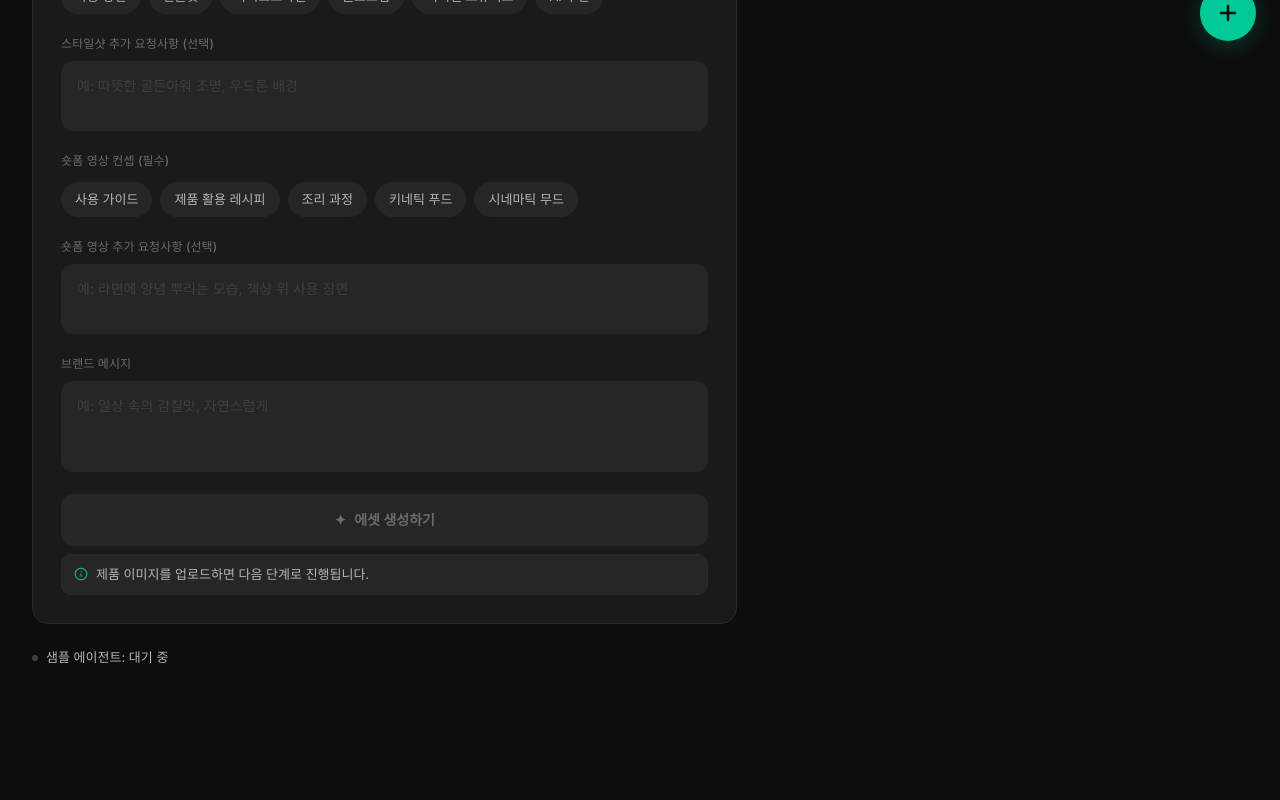
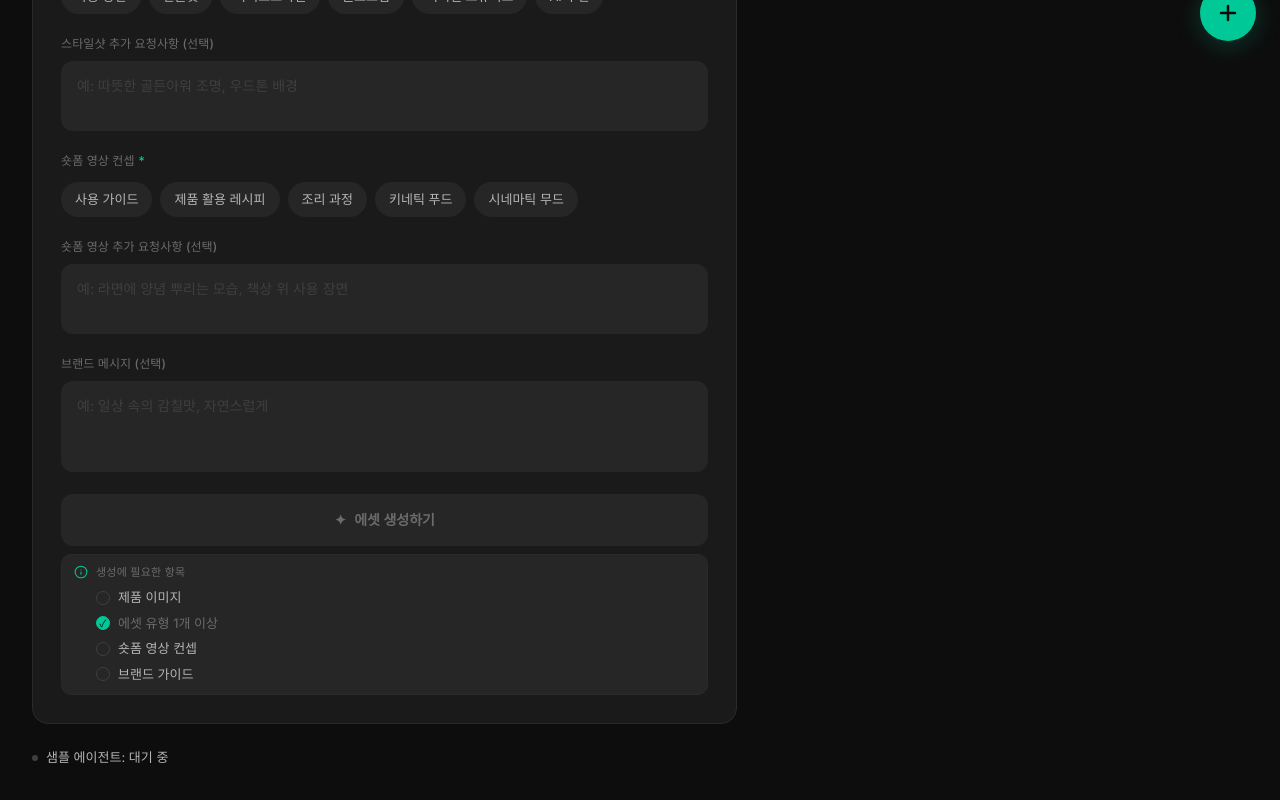
Before and after one commit to satoru-bitree/design-agent-lizy, a Next.js app: page /dashboard in a window 1280 px wide. Shown: the part 735-1535 px from the top of the page. Before the commit the page ends 1435 px from the top, so only its background shows below. Built offline with nearby package versions, Linux system fonts and the light colour scheme; a web font is replaced by a local one.

Commit message:
UI 수정

```diff
--- a/src/components/dashboard/asset-upload-form.tsx
+++ b/src/components/dashboard/asset-upload-form.tsx
@@ -118,24 +118,34 @@ export function AssetUploadForm({
     });
   };
 
-  // Validation precedence: submitting → file → types → short_video concept → brand state
-  const disabledReason = submitting
-    ? null
-    : !file
-      ? "제품 이미지를 업로드하면 다음 단계로 진행됩니다."
-      : assetTypes.size === 0
-        ? "에셋 유형을 1개 이상 선택해주세요."
-        : assetTypes.has("short_video") && shortVideoConcept === null
-          ? "숏폼 영상 컨셉을 선택해주세요."
-          : brandStatus === "idle"
-            ? "먼저 브랜드 가이드를 적용하면 시장에 맞춘 결과물을 받을 수 있습니다."
-            : brandStatus === "analyzing"
-              ? "브랜드 분석이 끝나면 활성화됩니다."
+  // Submission requirements surfaced as a live checklist near the CTA so the
+  // user can see at a glance what still needs to be filled. Each row toggles
+  // done as the user works through the form. Brand-guide row carries inline
+  // state in its label (분석 중 / 재업로드 필요) since users can't fix it from
+  // this form — they need context for why it's pending.
+  const checklist: { label: string; done: boolean }[] = [
+    { label: "제품 이미지", done: !!file },
+    { label: "에셋 유형 1개 이상", done: assetTypes.size > 0 },
+    ...(assetTypes.has("short_video")
+      ? [
+          {
+            label: "숏폼 영상 컨셉",
+            done: shortVideoConcept !== null,
+          },
+        ]
+      : []),
+    {
+      label:
+        brandStatus === "analyzing"
+          ? "브랜드 가이드 (분석 중)"
           : brandStatus === "error"
-                ? "브랜드 분석에 실패했습니다. 다시 업로드해주세요."
-                : null;
-
-  const canSubmit = !disabledReason && !submitting;
+            ? "브랜드 가이드 (재업로드 필요)"
+            : "브랜드 가이드",
+      done: brandStatus === "ready",
+    },
+  ];
+  const allDone = checklist.every((c) => c.done);
+  const canSubmit = allDone && !submitting;
 
   const handleSubmit = () => {
     if (!file || assetTypes.size === 0 || brandStatus !== "ready") return;
@@ -217,7 +227,7 @@ export function AssetUploadForm({
       {/* Form card */}
       <section className="flex flex-col gap-[22px] rounded-xl border border-border bg-surface-1 p-5 sm:p-7">
         {/* Dropzone */}
-        <Field label="제품 이미지 업로드" htmlFor="product-image">
+        <Field label="제품 이미지 업로드" htmlFor="product-image" required>
           <div
             {...getRootProps({
               role: "button",
@@ -296,7 +306,7 @@ export function AssetUploadForm({
               options={[...MARKETS]}
             />
           </Field>
-          <Field label="에셋 유형">
+          <Field label="에셋 유형" required>
             <div
               role="group"
               aria-label="에셋 유형"
@@ -396,7 +406,7 @@ export function AssetUploadForm({
             on top. Both optional; absent state lets the model pick. */}
         {assetTypes.has("short_video") && (
           <>
-            <Field label="숏폼 영상 컨셉 (필수)">
+            <Field label="숏폼 영상 컨셉" required>
               <div
                 role="group"
                 aria-label="숏폼 영상 컨셉"
@@ -447,7 +457,7 @@ export function AssetUploadForm({
         )}
 
         {/* Brand message */}
-        <Field label="브랜드 메시지" htmlFor="brand-message">
+        <Field label="브랜드 메시지 (선택)" htmlFor="brand-message">
           <textarea
             id="brand-message"
             value={message}
@@ -484,16 +494,43 @@ export function AssetUploadForm({
               </>
             )}
           </button>
-          {disabledReason && (
-            <div className="flex items-start gap-2 rounded-md border border-border bg-surface-2 px-3 py-2.5">
+          {!submitting && !allDone && (
+            <div className="flex flex-col gap-2 rounded-md border border-border bg-surface-2 px-3 py-2.5">
+              <div className="flex items-center gap-2">
                 <Info
-                className="mt-[2px] h-3.5 w-3.5 shrink-0 text-mint"
+                  className="h-3.5 w-3.5 shrink-0 text-mint"
                   strokeWidth={1.75}
                   aria-hidden
                 />
-              <span className="font-kr text-[13px] leading-[1.5] text-fg-dim">
-                {disabledReason}
+                <span className="font-kr text-meta text-fg-muted">
+                  생성에 필요한 항목
                 </span>
+              </div>
+              <ul className="flex flex-col gap-1.5 pl-[22px]">
+                {checklist.map((item) => (
+                  <li
+                    key={item.label}
+                    className="flex items-center gap-2 font-kr text-[13px]"
+                  >
+                    <span
+                      aria-hidden
+                      className={cn(
+                        "flex h-[14px] w-[14px] shrink-0 items-center justify-center rounded-pill border-[1.5px] text-[10px] leading-none",
+                        item.done
+                          ? "border-mint bg-mint text-bg"
+                          : "border-fg-faint",
+                      )}
+                    >
+                      {item.done && "✓"}
+                    </span>
+                    <span
+                      className={item.done ? "text-fg-muted" : "text-fg-dim"}
+                    >
+                      {item.label}
+                    </span>
+                  </li>
+                ))}
+              </ul>
             </div>
           )}
         </div>
@@ -513,12 +550,19 @@ export function AssetUploadForm({
 function Field({
   label,
   htmlFor,
+  required,
   children,
 }: {
   label: string;
   htmlFor?: string;
+  required?: boolean;
   children: React.ReactNode;
 }) {
+  const requiredMark = required ? (
+    <span aria-hidden className="ml-1 text-mint">
+      *
+    </span>
+  ) : null;
   if (htmlFor) {
     return (
       <div className="flex flex-col gap-2">
@@ -527,6 +571,7 @@ function Field({
           className="font-kr text-label font-medium text-fg-muted"
         >
           {label}
+          {requiredMark}
         </label>
         {children}
       </div>
@@ -536,6 +581,7 @@ function Field({
     <div className="flex flex-col gap-2">
       <span className="font-kr text-label font-medium text-fg-muted">
         {label}
+        {requiredMark}
       </span>
       {children}
     </div>
--- a/src/components/projects/asset-edit-dialog.tsx
+++ b/src/components/projects/asset-edit-dialog.tsx
@@ -302,11 +302,18 @@ export function AssetEditDialog({
 
           {/* Footer */}
           <div className="mt-6 flex items-center justify-between border-t border-border pt-5">
-            <div className="flex items-center gap-2">
-              <StatusDot tone="active" />
-              <span className="font-kr text-[13px] text-fg-dim">
-                예상 재생성 시간: {ESTIMATED_TIME_LABEL[kind]}
-              </span>
+            <div className="flex flex-col gap-1">
+              <div className="flex items-center gap-2">
+                <StatusDot tone="active" />
+                <span className="font-kr text-[13px] text-fg-dim">
+                  예상 재생성 시간: {ESTIMATED_TIME_LABEL[kind]}
+                </span>
+              </div>
+              {kind === "package" && (
+                <span className="font-kr text-meta text-fg-muted">
+                  하이퀄리티의 이미지 생성을 위해 3분이상 소요될 수 있습니다.
+                </span>
+              )}
             </div>
 
             <div className="flex items-center gap-3">
--- a/src/components/projects/package-card.tsx
+++ b/src/components/projects/package-card.tsx
@@ -72,9 +72,14 @@ function Body({
     );
   }
   return (
-    <div
-      aria-hidden
-      className="aspect-[4/3] w-full animate-pulse rounded-md border border-border bg-surface-2"
-    />
+    <div className="flex flex-col gap-2">
+      <div
+        aria-hidden
+        className="aspect-[4/3] w-full animate-pulse rounded-md border border-border bg-surface-2"
+      />
+      <p className="font-kr text-meta text-fg-muted">
+        하이퀄리티의 이미지 생성을 위해 3분이상 소요될 수 있습니다.
+      </p>
+    </div>
   );
 }
```
Lines whose indentation alone changed are shown as unchanged.
